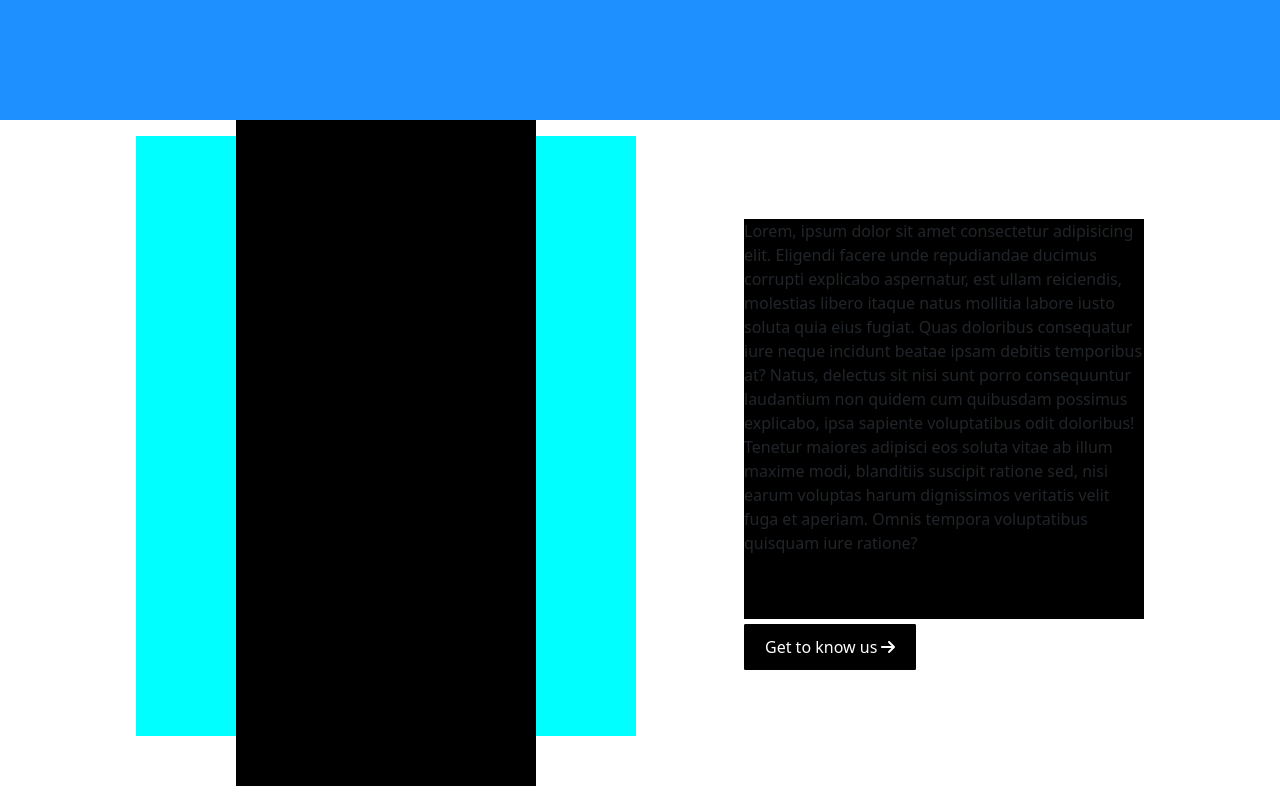
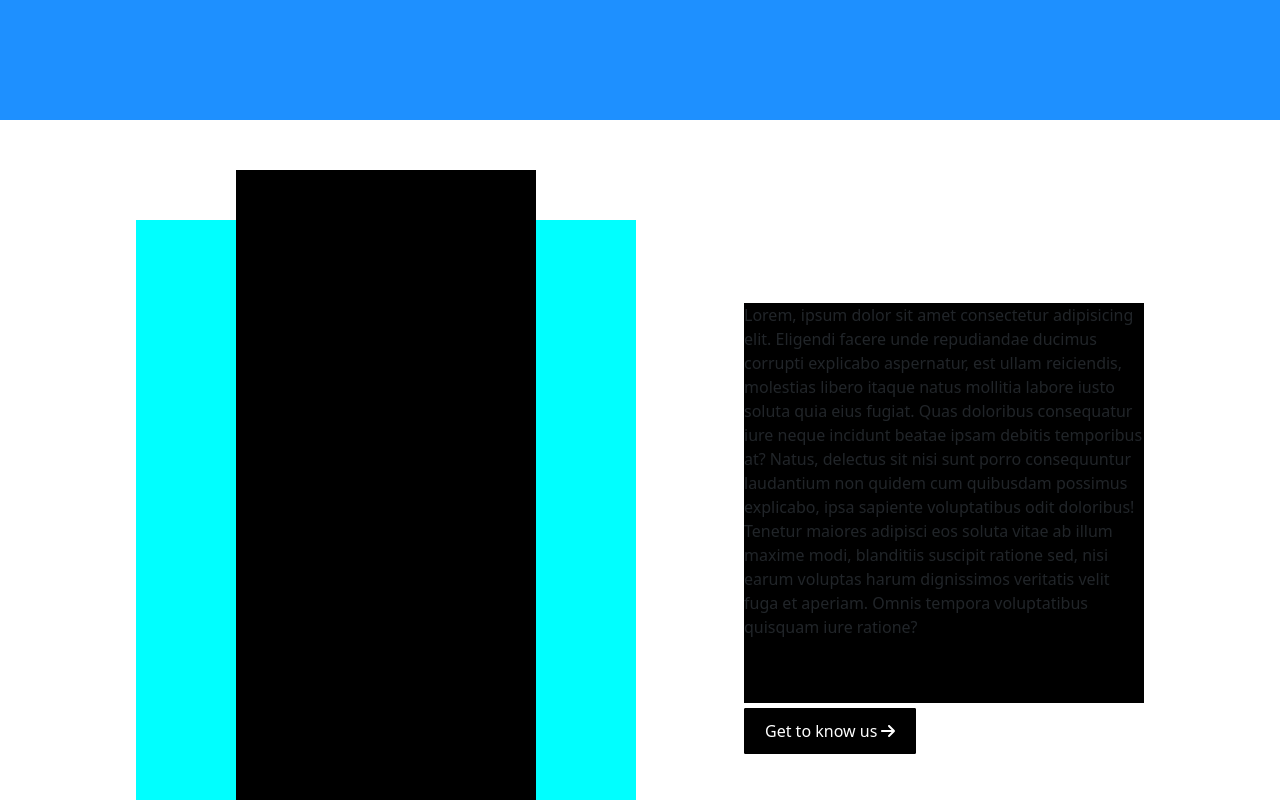
Before and after one commit to DaniAm94/proj-html-vuejs, a Vue app: page / in a window 1280 px wide. Shown: the part 660-1460 px from the top of the page. Built offline with nearby package versions, Linux system fonts and the light colour scheme.

Commit message:
added padding to professional section

```diff
--- a/src/components/AppMain/Sections/ProfessionalSection.vue
+++ b/src/components/AppMain/Sections/ProfessionalSection.vue
@@ -5,7 +5,7 @@ export default {
 </script>
 <template>
     <section id="professional">
-        <div class="container py-3">
+        <div class="container">
 
             <figure>
                 <div></div>
@@ -29,6 +29,7 @@ export default {
 <style scoped lang="scss">
 #professional {
     height: 800px;
+    padding: 100px 0;
 
     .container {
         display: flex;
```
